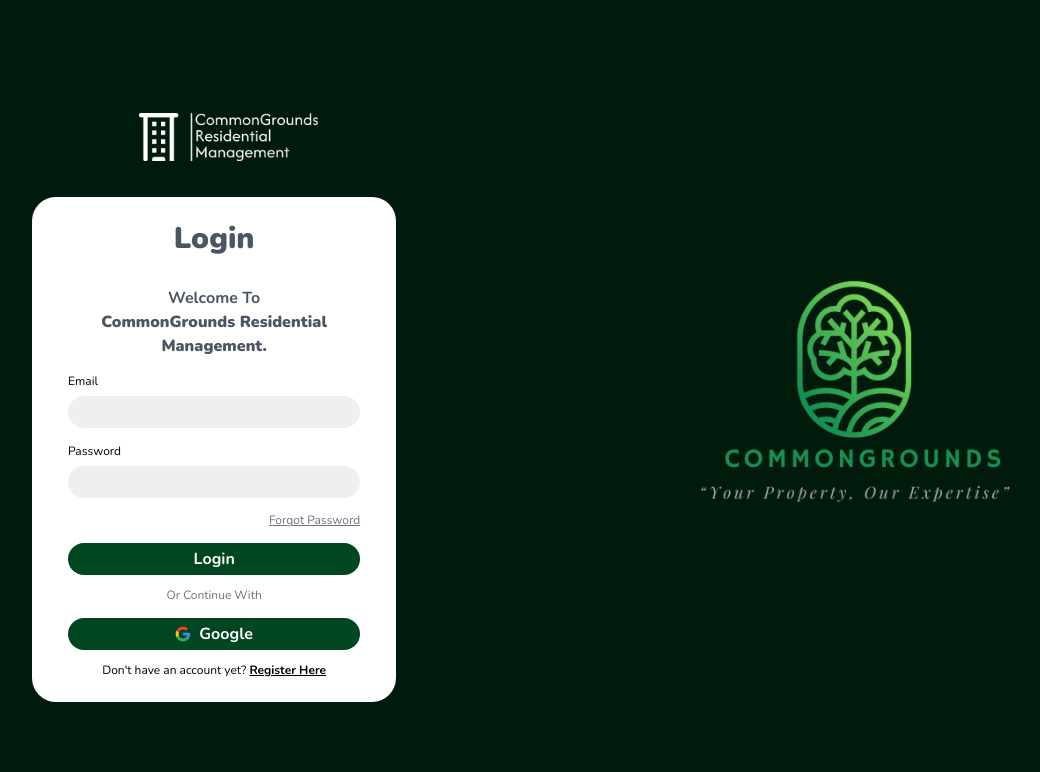
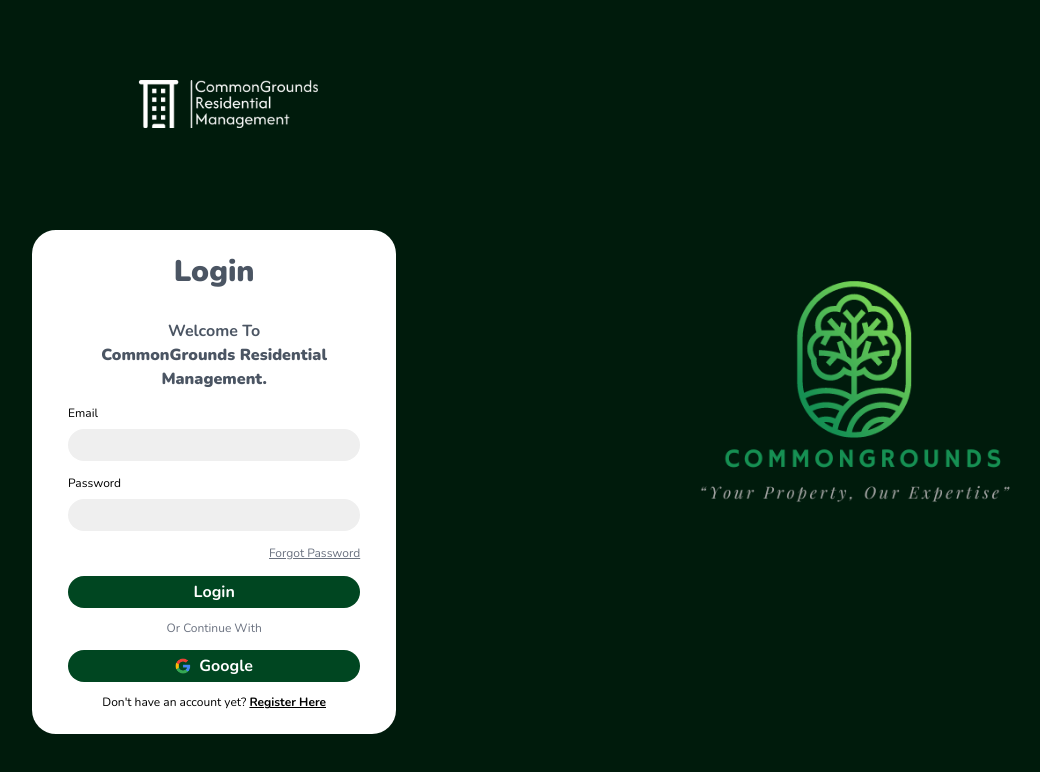
Before and after one commit to danishx99/common-grounds-app, a website: page client/login.html in a window 1280 px wide. Shown: the whole page, without its empty margins (206-1246 px from the left). Drawn offline with nearby package versions, Linux system fonts and the light colour scheme.

Commit message:
Update styling and layout in login.html and output.css

```diff
--- a/client/login.html
+++ b/client/login.html
@@ -15,7 +15,7 @@
 
 <body class="bg-[#001B0C] flex items-start">
 
-    <section class="px-14 w-[60%] flex flex-col items-center justify-center max-sm:px-8 max-sm:w-[100%] max-md:w-[90%] md:w-[75%] h-full">
+    <section class="px-14 w-[60%] flex flex-col items-center justify-evenly max-sm:px-8 max-sm:w-[100%] max-md:w-[90%] md:w-[75%] h-full">
 
         <header class="mb-9 ml-5 mt-[2%]">
             <img src="./assets/logo-white-transparent.png" class="h-12" alt="logo">
```
Also changed, not shown: client/forgotPassword.html (+1 -1 lines), client/index.html (+1 -1 lines), client/src/output.css.
